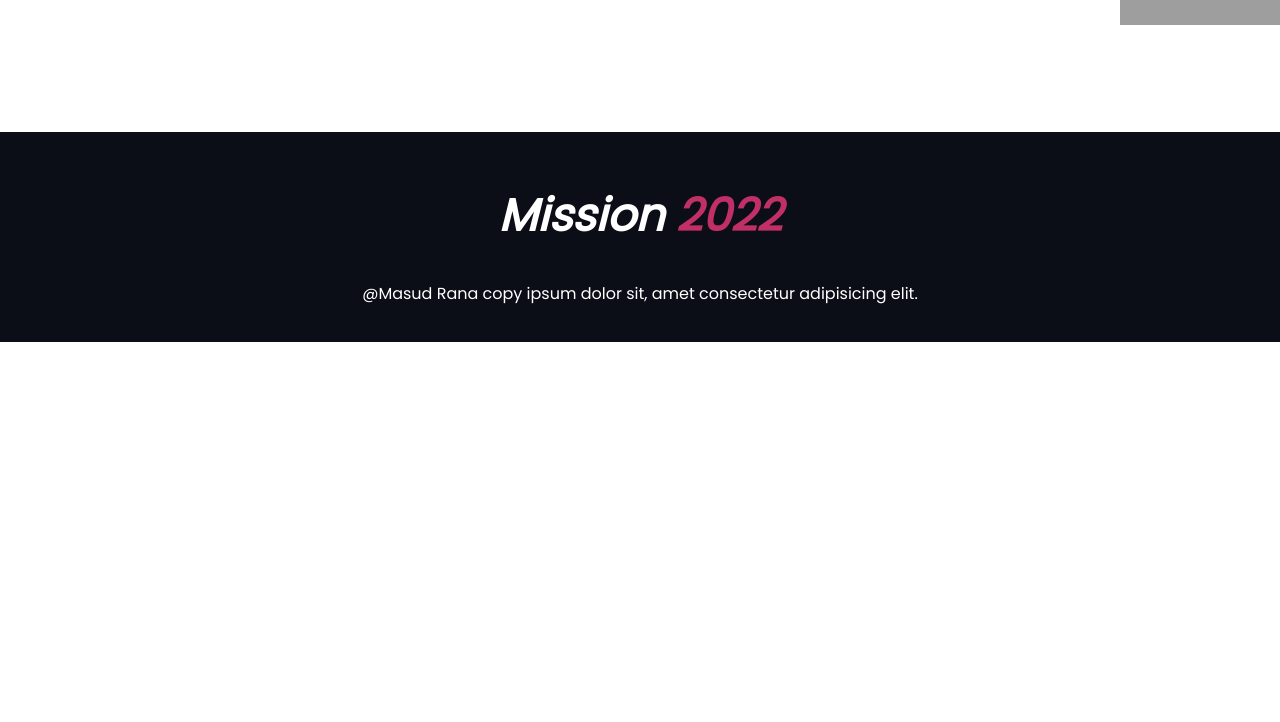
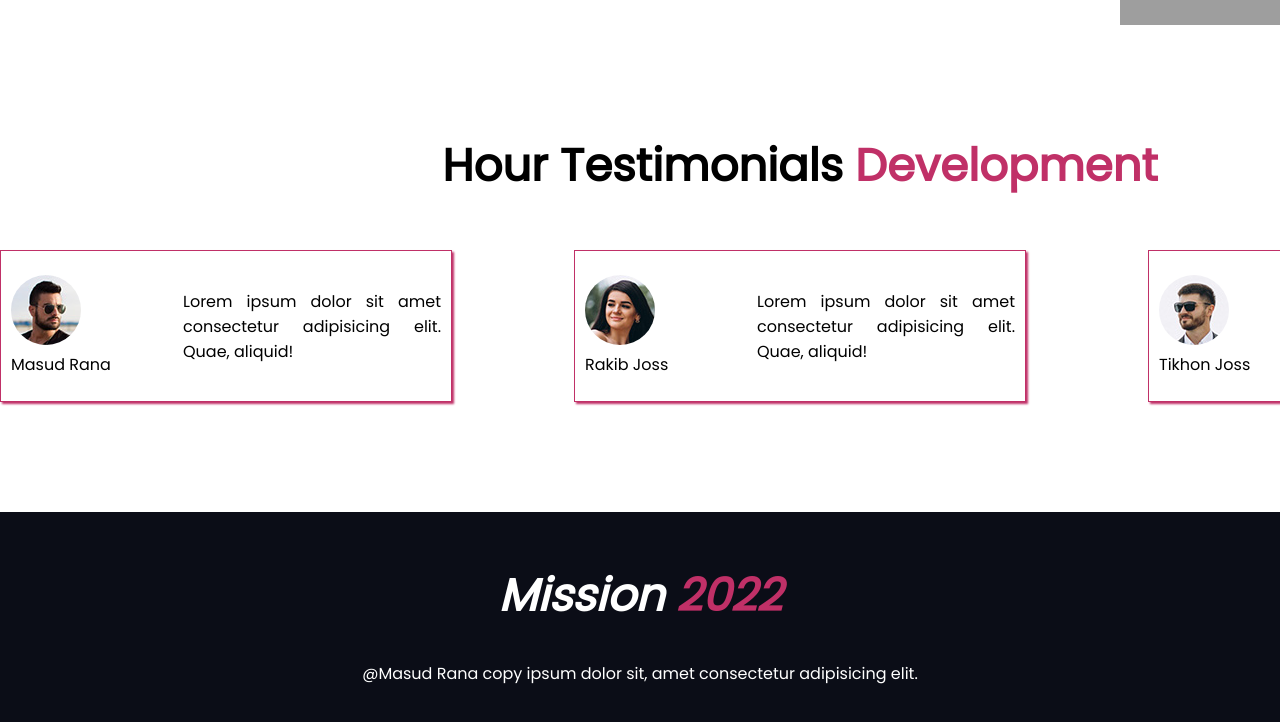
Before and after one commit to masuddrak/1-assinment, a plain HTML site: page index.html in a window 1280 px wide. Shown: the part 2163-2885 px from the top of the page. Before the commit the page ends 2505 px from the top, so only its background shows below. Drawn offline with Linux system fonts and the light colour scheme; grey boxes are pictures that could not be loaded.

Commit message:
sume modify

```diff
--- a/index.html
+++ b/index.html
@@ -19,7 +19,8 @@
     <div class="mainSection">
         <div class="mainContan">
             <h1>Stay Focused on<br> <span>Mission 2022</span></h1>
-            <p>Lorem ipsum dolor sit amet consectetur adipisicing elit. Illum quo praesentium ex sed, eaque iusto!sit amet consectetur adipisicing elit. Illum quo praesentium ex sed, eaque iusto!</p>
+            <p>Lorem ipsum dolor sit amet consectetur adipisicing elit. Illum quo praesentium ex sed, eaque iusto!sit
+                amet consectetur adipisicing elit. Illum quo praesentium ex sed, eaque iusto!</p>
             <button>Explore Now</button>
             <small>Lorem ipsum dolor sit amet consectetur</small>
         </div>
@@ -77,9 +78,54 @@
             <img src="images/pictures/project.png" alt="">
         </div>
     </div>
+<!-----------testimonials------------>
+<div class="missionTitl">
+    <h1>Hour Testimonials <span> Development</span></h1>
 
+</div>
+<section class="testimolias">
+    <div class="testmonialCard">
+        <div class="namImg">
+            <div class="testImg">
+                <img src="images/testimonial/1.jpg" alt="">
+            </div>
+            <div class="testNam">
+                <span>Masud Rana</span>
+            </div>
+        </div>
+        <div class="testDescipt">
+            <p>Lorem ipsum dolor sit amet consectetur adipisicing elit. Quae, aliquid!</p>
+        </div>
+    </div>
+    <div class="testmonialCard">
+        <div class="namImg">
+            <div class="testImg">
+                <img src="images/testimonial/2.jpg" alt="">
+            </div>
+            <div class="testNam">
+                <span>Rakib Joss</span>
+            </div>
+        </div>
+        <div class="testDescipt">
+            <p>Lorem ipsum dolor sit amet consectetur adipisicing elit. Quae, aliquid!</p>
+        </div>
+    </div>
+    <div class="testmonialCard">
+        <div class="namImg">
+            <div class="testImg">
+                <img src="images/testimonial/3.jpg" alt="">
+            </div>
+            <div class="testNam">
+                <span>Tikhon Joss</span>
+            </div>
+        </div>
+        <div class="testDescipt">
+            <p>Lorem ipsum dolor sit amet consectetur adipisicing elit. Quae, aliquid!</p>
+        </div>
+    </div>
+</section>
 
-
+<!---------------footer------------->
     <footer class="footerSect">
         <div class="footContan">
             <h1>Mission<span> 2022</span></h1>
--- a/style.css
+++ b/style.css
@@ -100,12 +100,41 @@ body{
     width: 45%;
 
 }
+/*-----------testimolias----------*/
+.testimolias{
+    display: flex;
+    width: 1600px;
+    margin: 0 auto;
+    margin-bottom: 110px;
+    justify-content: space-between;
 
-
-
-
-
-
+}
+.testmonialCard{
+    display: flex;
+    justify-content: space-between;
+    width: 450px;
+    height: 150px;
+    border: 1px solid #C03067;
+    align-items: center;
+    box-shadow: 2px 2px 2px  #C03067;
+}
+.namImg{
+width: 40%;
+margin-left: 10px;
+}
+.testImg img{
+    height: 70px;
+    width: 70px;
+    border-radius: 100%;
+}
+.testNam span{
+    color: black;
+}
+.testDescipt{
+    width: 60%;
+    text-align: justify;
+    margin-right: 10px;
+}
 
 /*-----------footer------*/
 .footerSect{
```
Also changed, not shown: images/testimonial/1.jpg (added), images/testimonial/2.jpg (added), images/testimonial/3.jpg (added). Lines whose indentation alone changed are shown as unchanged.
